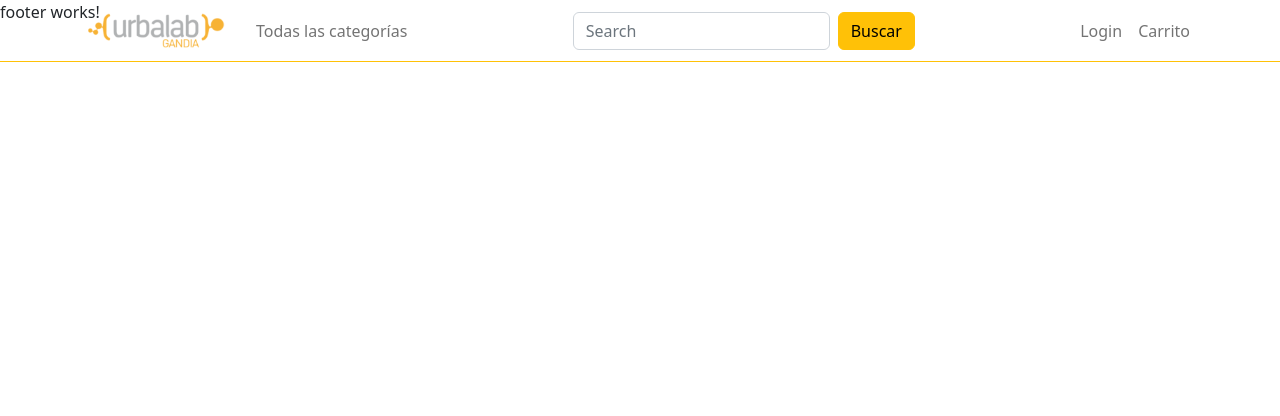
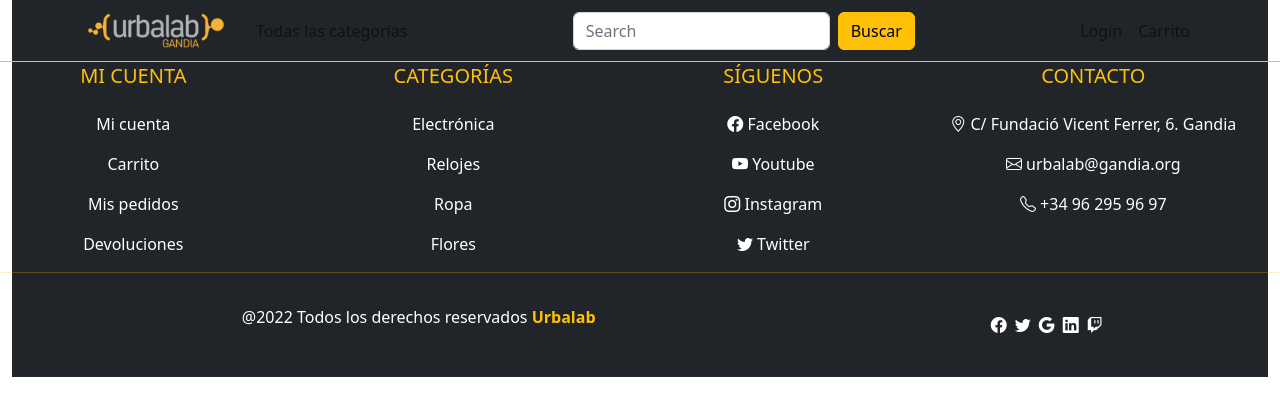
Before and after one commit to adria-vidal/ecommerce-angular, an Angular app: page /footer in a window 1280 px wide. Shown: the top 416 px of the page. Built offline with nearby package versions, Linux system fonts and the light colour scheme.

Commit message:
Añado contenido y estilos al footer.component + link bootstrap-icons al index.html

```diff
--- a/src/app/elements/footer/footer.component.css
+++ b/src/app/elements/footer/footer.component.css
@@ -0,0 +1,3 @@
+.text-white{
+  text-decoration: none;
+}
--- a/src/app/elements/footer/footer.component.html
+++ b/src/app/elements/footer/footer.component.html
@@ -1 +1,101 @@
-<p>footer works!</p>
+<div class="container-fluid">
+  <footer class="bg-dark text-white pt-5 pb-4">
+    <div class="comtainer text-center text-md-left">
+      <div class="row text-center text-md-left">
+        <div class="col-md-2 col-lg-2 col-xl-2 mx-auto mt-3">
+          <h5 class="text-uppercase mb-4 font-weight-bold text-warning">Mi Cuenta</h5>
+          <p>
+            <a href="#" class="text-white">Mi cuenta</a>
+          </p>
+          <p>
+            <a href="#" class="text-white">Carrito</a>
+          </p>
+          <p>
+            <a href="#" class="text-white">Mis pedidos</a>
+          </p>
+          <p>
+            <a href="#" class="text-white">Devoluciones</a>
+          </p>
+        </div>
+        <div class="col-md-4 col-lg-3 col-lx-3 mx-auto mt-3">
+          <h5 class="text-uppercase mb-4 font-weight-bold text-warning">Categorías</h5>
+          <p>
+            <a href="#" class="text-white">Electrónica</a>
+          </p>
+          <p>
+            <a href="#" class="text-white">Relojes</a>
+          </p>
+          <p>
+            <a href="#" class="text-white">Ropa</a>
+          </p>
+          <p>
+            <a href="#" class="text-white">Flores</a>
+          </p>
+        </div>
+        <div class="col-md-2 col-lg-2 col-xl-2 mx-auto mt-3">
+          <h5 class="text-uppercase mb-4 font-weight-bold text-warning">Síguenos</h5>
+          <p>
+            <a href="#" class="text-white"><i class="bi bi-facebook"></i> Facebook</a>
+          </p>
+          <p>
+            <a href="#" class="text-white"><i class="bi bi-youtube"></i> Youtube</a>
+          </p>
+          <p>
+            <a href="#" class="text-white"><i class="bi bi-instagram"></i> Instagram</a>
+          </p>
+          <p>
+            <a href="#" class="text-white"><i class="bi bi-twitter"></i> Twitter</a>
+          </p>
+        </div>
+        <div class="col-md-4 col-lg-3 col-lx-3 mx-auto mt-3">
+          <h5 class="text-uppercase mb-4 font-weight-bold text-warning">Contacto</h5>
+          <p>
+            <i class="bi bi-geo-alt"></i> C/ Fundació Vicent Ferrer, 6. Gandia
+          </p>
+          <p>
+            <i class="bi bi-envelope"></i> urbalab@gandia.org
+          </p>
+          <p>
+            <i class="bi bi-telephone"></i> +34 96 295 96 97
+          </p>
+        </div>
+        <hr class="mb-4 border-warning">
+        <div class="row align-items-center">
+          <div class="col-md7 col-lg-8">
+            <p> @2022 Todos los derechos reservados
+              <a href="#" class="text-white">
+                <strong class="text-warning">Urbalab</strong>
+              </a>
+            </p>
+          </div>
+          <div class="col-md-4 col-lg-3 col-lx-3 mx-auto mt-3">
+            <div class="text-center text-md-right">
+              <ul class="list-untyled list-inline">
+                <li class="list-inline-item">
+                  <a href="#" class="btn-floating btn-sm text-white"><i class="bi bi-facebook"></i>
+                  </a>
+                </li>
+                <li class="list-inline-item">
+                  <a href="#" class="btn-floating btn-sm text-white"><i class="bi bi-twitter"></i>
+                  </a>
+                </li>
+                <li class="list-inline-item">
+                  <a href="#" class="btn-floating btn-sm text-white"><i class="bi bi-google"></i>
+                  </a>
+                </li>
+                <li class="list-inline-item">
+                  <a href="#" class="btn-floating btn-sm text-white"><i class="bi bi-linkedin"></i>
+                  </a>
+                </li>
+                <li class="list-inline-item">
+                  <a href="#" class="btn-floating btn-sm text-white"><i class="bi bi-twitch"></i>
+                  </a>
+                </li>
+              </ul>
+            </div>
+          </div>
+        </div>
+      </div>
+    </div>
+  </footer>
+</div>
--- a/src/index.html
+++ b/src/index.html
@@ -19,6 +19,8 @@
       integrity="sha384-kenU1KFdBIe4zVF0s0G1M5b4hcpxyD9F7jL+jjXkk+Q2h455rYXK/7HAuoJl+0I4"
       crossorigin="anonymous"
     ></script>
+    <!-- Bootstrap-icons -->
+    <link rel="stylesheet" href="https://cdn.jsdelivr.net/npm/bootstrap-icons@1.10.2/font/bootstrap-icons.css">
   </head>
   <body>
     <app-root></app-root>
```
